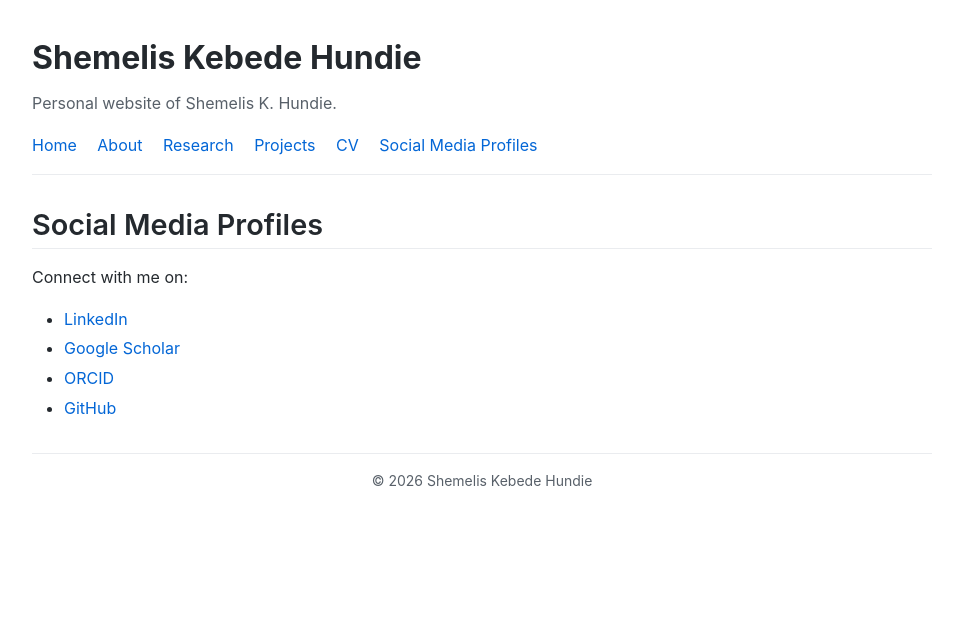
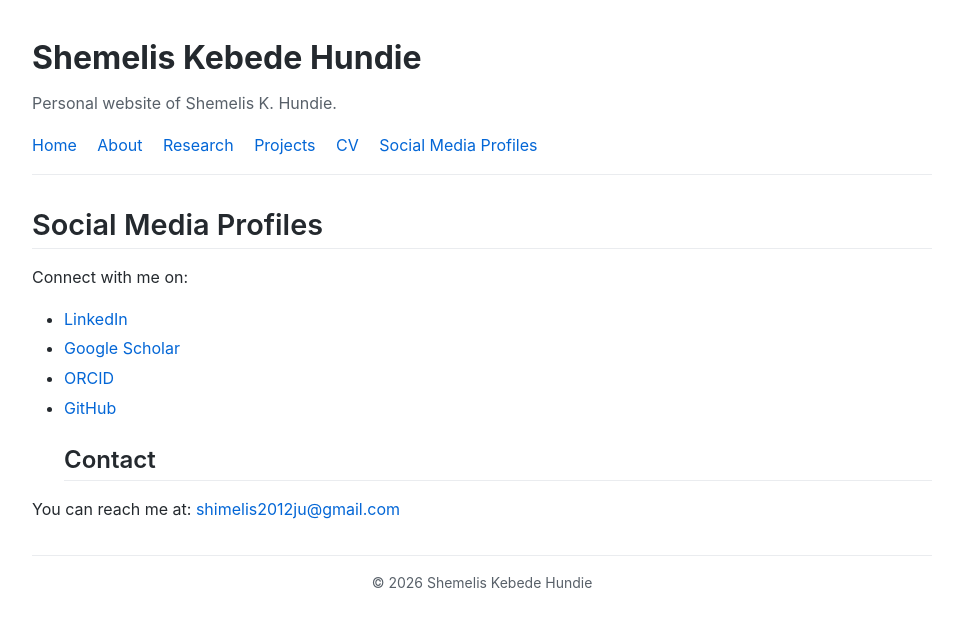
Before and after one commit to ShemelisKHundie/ShemelisKHundie.github.io, a Jekyll site: the page built from social.md, in a window 1280 px wide. Shown: the top 628 px of the page, without its empty margins (158-1121 px from the left). Built offline with Jekyll 4.4.1, drawn with Linux system fonts in a browser that asks for light colours; our own code applies the rules of GitHub Pages for plain Markdown files.

Commit message:
Update social.md

```diff
--- a/social.md
+++ b/social.md
@@ -10,3 +10,6 @@ Connect with me on:
 - [Google Scholar](https://scholar.google.com/citations?user=sP5y6NUAAAAJ&hl=en)
 - [ORCID](https://orcid.org/0000-0003-2316-0544)
 - [GitHub](https://github.com/yourusername)
+## Contact
+
+You can reach me at: [shimelis2012ju@gmail.com](shimelis2012ju@gmail.com)
```
